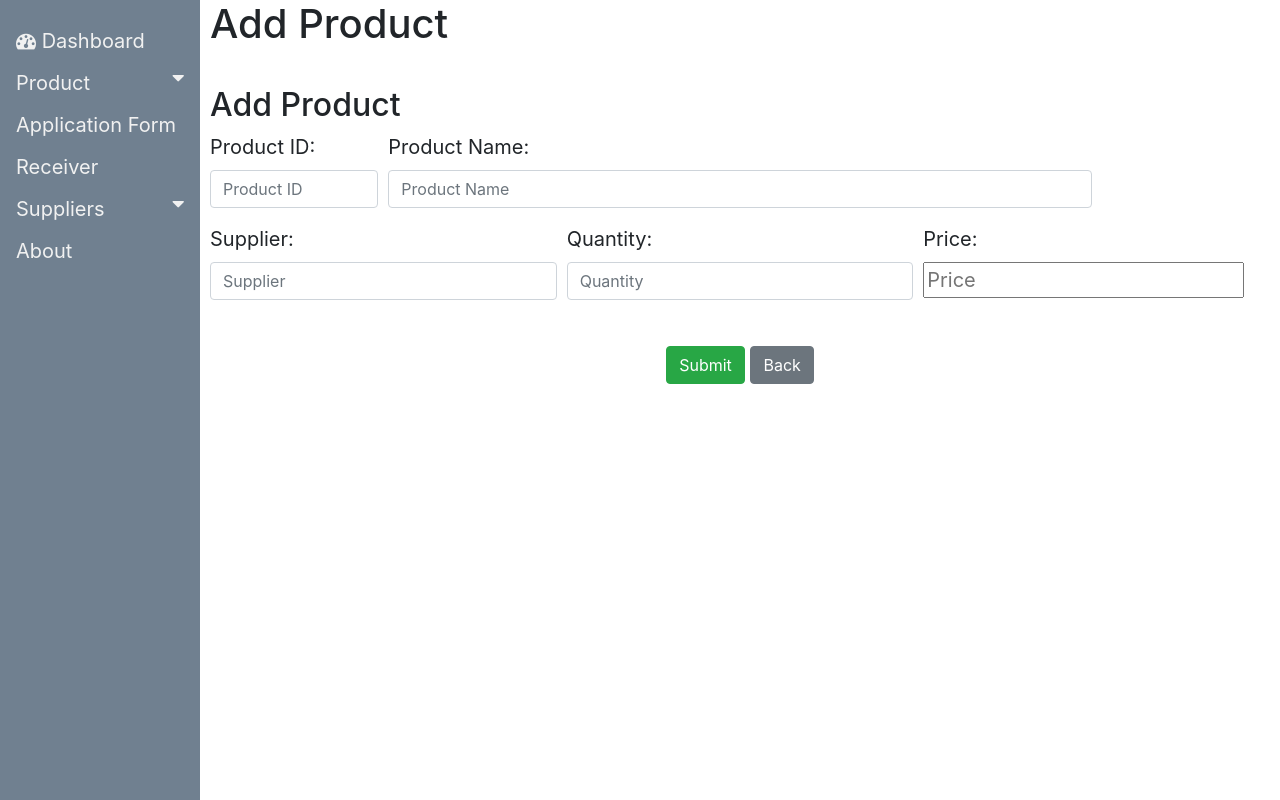
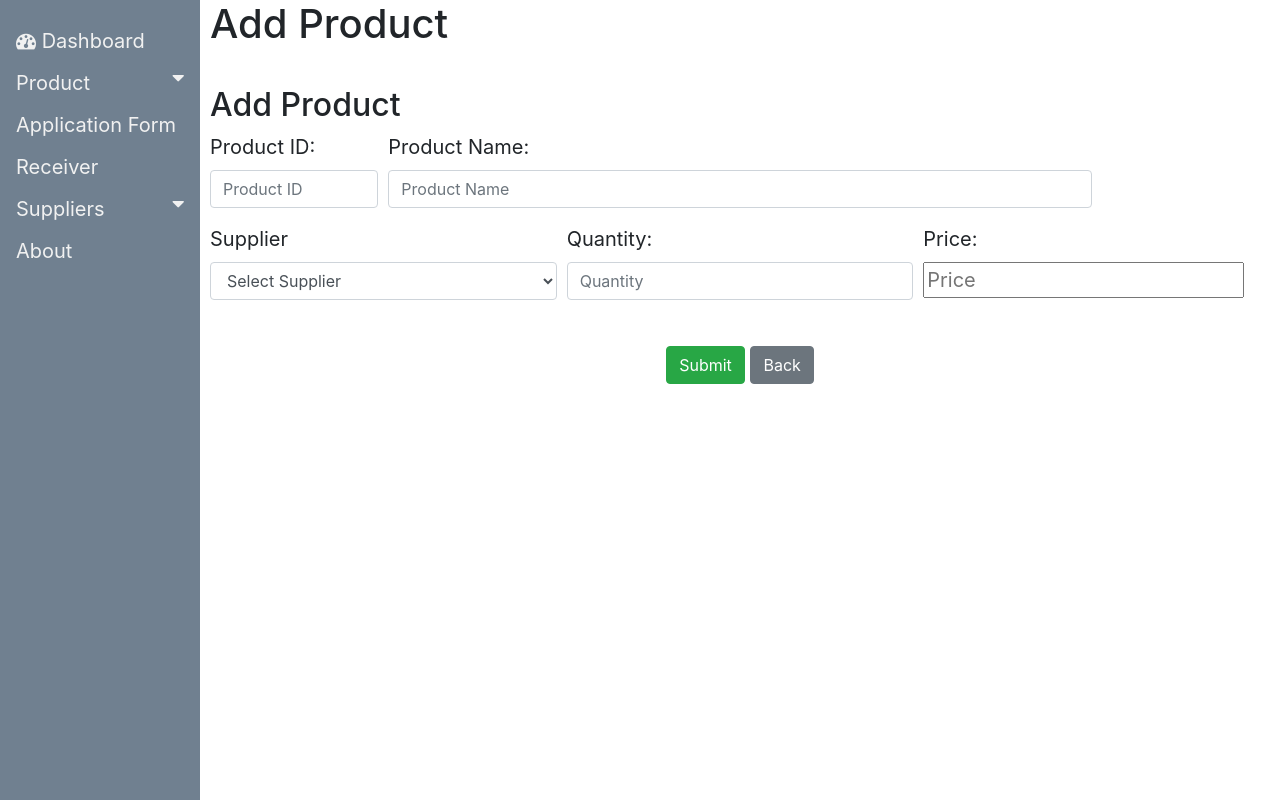
Before and after one commit to zaeskye/InventoryManagementSystem, a Django app: template inventory/templates/add_product.html in a window 1280 px wide. Run offline with Django 3.2, Linux system fonts and the light colour scheme; the template is opened without the code that fills it: most values are stand-ins (such as "Sample title", 1, 10 or a date in 2020); some libraries are stand-ins or nearby versions.

Commit message:
add option value for suppliername

```diff
--- a/inventory/templates/add_product.html
+++ b/inventory/templates/add_product.html
@@ -64,8 +64,11 @@
                     </div>
                     <div class="form-row">
                         <div class="form-group col-md-4">
-                            <label for="supplier">Supplier:</label>
-                            <input type="text" class="form-control" id="supplier" name="supplier" placeholder="Supplier">
+                            <label for="supplier">Supplier</label>
+                            <select class="form-control" id="supplier" name="supplier">
+                                <option value="">Select Supplier</option>
+                                <option value="{{ data.supplier }}">{{ data.supplier }}</option>
+                            </select>
                         </div>
 
                         <div class="form-group col-md-4">
```
